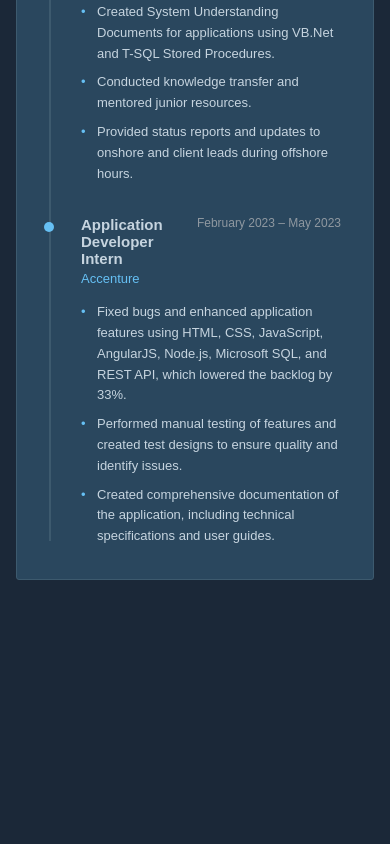
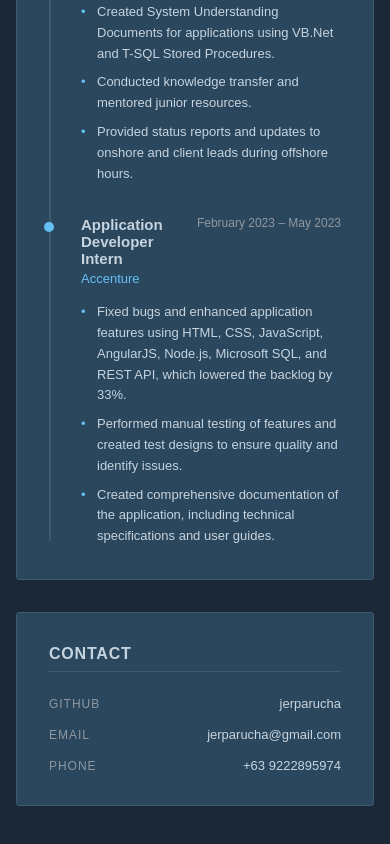
Before and after one commit to jerparucha/jmp-portfolio, an Angular app: page / in a window 390 px wide. Shown: the part 2863-3707 px from the top of the page. Before the commit the page ends 3507 px from the top, so only its background shows below. Built offline with nearby package versions, Linux system fonts and the light colour scheme.

Commit message:
feat: contact section with GitHub, email, and phone (Closes #8)

```diff
--- /dev/null
+++ b/src/app/components/contact/contact.html
@@ -0,0 +1,17 @@
+<section class="contact">
+  <h2 class="contact__heading">Contact</h2>
+  <ul class="contact__list">
+    <li class="contact__item">
+      <span class="contact__label">GitHub</span>
+      <a class="contact__value" href="https://github.com/jerparucha" target="_blank" rel="noopener">jerparucha</a>
+    </li>
+    <li class="contact__item">
+      <span class="contact__label">Email</span>
+      <span class="contact__value">jerparucha&#64;gmail.com</span>
+    </li>
+    <li class="contact__item">
+      <span class="contact__label">Phone</span>
+      <span class="contact__value">+63 9222895974</span>
+    </li>
+  </ul>
+</section>
--- /dev/null
+++ b/src/app/components/contact/contact.scss
@@ -0,0 +1,53 @@
+.contact {
+  background-color: var(--color-panel);
+  border: 1px solid var(--color-border);
+  border-radius: 3px;
+  padding: var(--spacing-xl);
+  margin-bottom: var(--spacing-xl);
+
+  &__heading {
+    color: var(--color-text);
+    font-size: 16px;
+    font-weight: 600;
+    text-transform: uppercase;
+    letter-spacing: 0.05em;
+    margin-bottom: var(--spacing-lg);
+    padding-bottom: var(--spacing-sm);
+    border-bottom: 1px solid var(--color-border);
+  }
+
+  &__list {
+    display: flex;
+    flex-direction: column;
+    gap: var(--spacing-md);
+  }
+
+  &__item {
+    display: flex;
+    justify-content: space-between;
+    align-items: center;
+    gap: var(--spacing-md);
+  }
+
+  &__label {
+    color: var(--color-text-muted);
+    font-size: 12px;
+    text-transform: uppercase;
+    letter-spacing: 0.08em;
+    flex-shrink: 0;
+  }
+
+  &__value {
+    color: var(--color-text);
+    font-size: 13px;
+    text-align: right;
+
+    &a, a {
+      color: var(--color-accent);
+
+      &:hover {
+        color: var(--color-text);
+      }
+    }
+  }
+}
--- a/src/app/pages/profile/profile.html
+++ b/src/app/pages/profile/profile.html
@@ -2,4 +2,5 @@
   <app-hero />
   <app-about />
   <app-experience />
+  <app-contact />
 </div>
--- a/src/app/pages/profile/profile.ts
+++ b/src/app/pages/profile/profile.ts
@@ -2,10 +2,11 @@ import { Component } from '@angular/core';
 import { HeroComponent } from '../../components/hero/hero';
 import { AboutComponent } from '../../components/about/about';
 import { ExperienceComponent } from '../../components/experience/experience';
+import { ContactComponent } from '../../components/contact/contact';
 
 @Component({
   selector: 'app-profile',
-  imports: [HeroComponent, AboutComponent, ExperienceComponent],
+  imports: [HeroComponent, AboutComponent, ExperienceComponent, ContactComponent],
   templateUrl: './profile.html',
   styleUrl: './profile.scss',
 })
```
Also changed, not shown: src/app/components/contact/contact.ts (added, +8 -0 lines).
